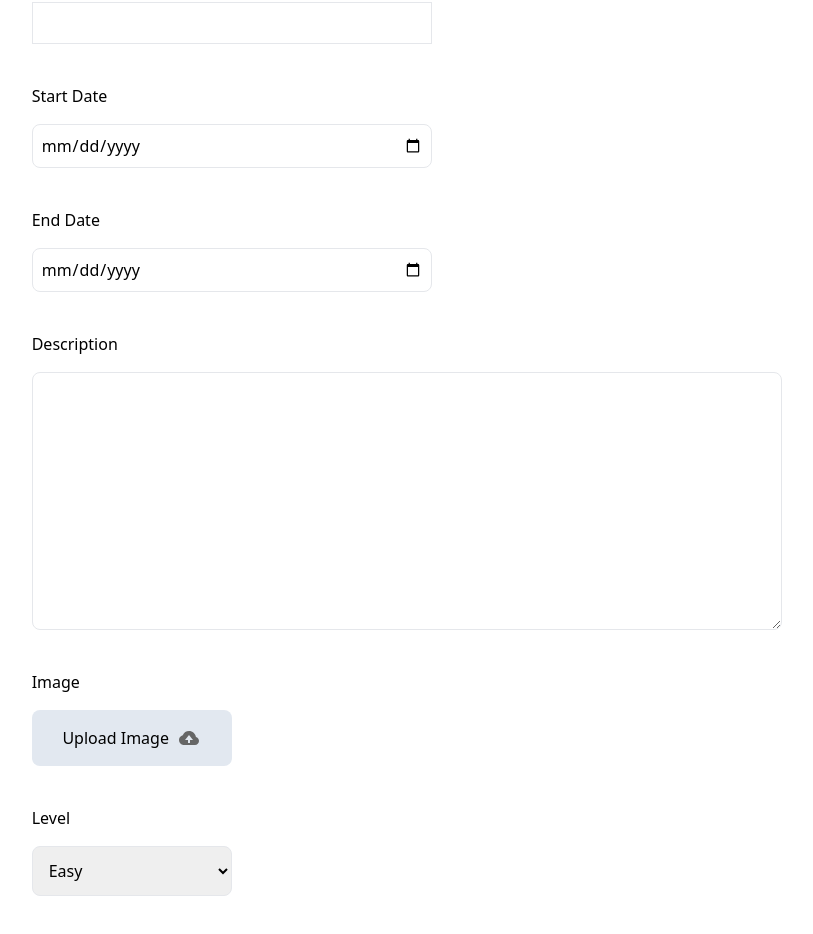
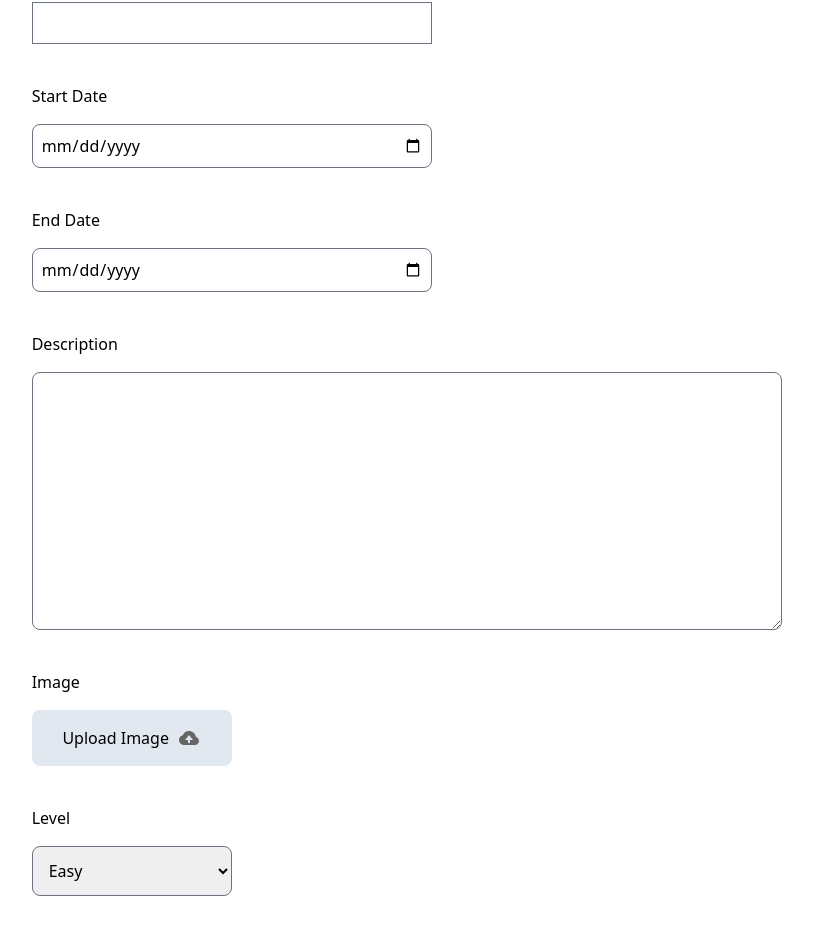
Before and after one commit to srikanthbisai/AI-PLANET, a React (Create React App) app: page /create-challenge in a window 1280 px wide. Shown: the part 257-1191 px from the top of the page, without its empty margins (75-888 px from the left). Built offline with nearby package versions, Linux system fonts and the light colour scheme.

Commit message:
Final changes

```diff
--- a/src/components/CardDetails.js
+++ b/src/components/CardDetails.js
@@ -68,9 +68,9 @@ const CardDetails = ({ cards, deleteCard }) => {
       </header>
 
       {/* Main Section */}
-      <div className="bg-[#003145] py-12 px-10 text-white flex-grow flex flex-col justify-center">
+      <div className="bg-[#003145] py-12 text-white flex-grow flex flex-col justify-center">
         <div className="w-3/4 mx-auto space-y-8">
-          <div className="bg-[#FFCE5C] text-black py-2 px-4 rounded-md flex items-center space-x-4 inline-block">
+          <div className="bg-[#FFCE5C] text-black py-2 px-4 rounded-md flex items-center max-w-max space-x-3">
             <img src="/timer.png" alt="" />
             <p>{getStatusMessage()} (India Standard Time)</p>
           </div>
@@ -87,11 +87,11 @@ const CardDetails = ({ cards, deleteCard }) => {
       </div>
 
       {/* Overview Section */}
-      <div className="bg-white py-8">
-        <div className="w-3/4 mx-auto">
-          <div className="flex justify-between items-center">
-            <div className="overViewContainer">
-              <h2 className="mb-4 font-bold text-2xl border-b-4 border-green-600 inline-block">
+      <div className="bg-white py-8 ">
+        <div className="w-3/4 mx-auto ">
+          <div className="flex justify-between items-center ">
+            <div className="overViewContainer border-b-4 border-green-600">
+              <h2 className="mb-4 font-bold text-2xl  inline-block">
                 Overview
               </h2>
             </div>
--- a/src/components/CreateChallengeForm.js
+++ b/src/components/CreateChallengeForm.js
@@ -31,12 +31,12 @@ const CreateChallengeForm = ({ addChallenge }) => {
   const handleSubmit = (e) => {
     e.preventDefault();
     const newChallenge = {
-      id: Date.now(), // Simple way to generate a unique ID
+      id: Date.now(), //   generating a unique ID
       ...formData,
       status: 'upcoming', // Default status
     };
     addChallenge(newChallenge);
-    navigate('/'); // Navigate back to the main page
+    navigate('/'); // Navigating back to the main page upon successful additon of New challenge
   };
 
   return (
@@ -53,14 +53,14 @@ const CreateChallengeForm = ({ addChallenge }) => {
 
       <div className="w-5/6 mx-auto mt-10 rounded-lg">
         <form onSubmit={handleSubmit} className='space-y-10 mb-10'>
-          <div className="mb-4 w-11/12 flex flex-col space-y-4 mt-2">
+          <div className="mb-4  w-11/12 flex flex-col space-y-4 mt-2">
             <label>Challenge Name</label>
             <input
               type="text"
               name="name"
               value={formData.name}
               onChange={handleChange}
-              className="w-[400px] border p-2 rouned-lg"
+              className="w-[400px] border p-2 border-gray-500"
               required
             />
           </div>
@@ -72,7 +72,7 @@ const CreateChallengeForm = ({ addChallenge }) => {
               name="startDate"
               value={formData.startDate}
               onChange={handleChange}
-              className="w-[400px] border p-2 rounded-lg"
+              className="w-[400px] border p-2 rounded-lg border-gray-500"
               required
             />
           </div>
@@ -84,7 +84,7 @@ const CreateChallengeForm = ({ addChallenge }) => {
               name="endDate"
               value={formData.endDate}
               onChange={handleChange}
-              className="w-[400px] border p-2 rounded-lg"
+              className="w-[400px] border p-2 rounded-lg border-gray-500"
               required
             />
           </div>
@@ -96,7 +96,7 @@ const CreateChallengeForm = ({ addChallenge }) => {
               rows={10}
               value={formData.description}
               onChange={handleChange}
-              className="w-[750px] border p-2 rounded-lg"
+              className="w-[750px] border p-2 rounded-lg border-gray-500"
               required
             />
           </div>
@@ -128,7 +128,7 @@ const CreateChallengeForm = ({ addChallenge }) => {
               name="level"
               value={formData.level}
               onChange={handleChange}
-              className="w-[200px] border p-3 rounded-lg"
+              className="w-[200px] border p-3 rounded-lg border-gray-500"
               required
             >
               <option value="Easy">Easy</option>
--- a/src/components/EditCardForm.js
+++ b/src/components/EditCardForm.js
@@ -88,20 +88,20 @@ const EditCardForm = ({ cards, updateCards }) => {
               name="name"
               value={formData.name}
               onChange={handleChange}
-              className="w-[400px] border p-2 rounded-lg"
+              className="w-[400px] border p-2 border-gray-500 rounded-lg"
               required
             />
           </div>
 
           {/* Start Date */}
-          <div className="mb-4 w-11/12 flex flex-col space-y-4 mt-2">
+          <div className="mb-4 w-11/12 flex flex-col border-gray-500 space-y-4 mt-2">
             <label>Start Date</label>
             <input
               type="date"
               name="startDate"
               value={formData.startDate}
               onChange={handleChange}
-              className="w-[400px] border p-2 rounded-lg"
+              className="w-[400px] border p-2 border-gray-500 rounded-lg"
               required
             />
           </div>
@@ -114,7 +114,7 @@ const EditCardForm = ({ cards, updateCards }) => {
               name="endDate"
               value={formData.endDate}
               onChange={handleChange}
-              className="w-[400px] border p-3 rounded-lg"
+              className="w-[400px] border p-3 border-gray-500 rounded-lg"
               required
             />
           </div>
@@ -127,7 +127,7 @@ const EditCardForm = ({ cards, updateCards }) => {
               rows={10}
               value={formData.description}
               onChange={handleChange}
-              className="w-[750px] border p-3 rounded-lg"
+              className="w-[750px] border border-gray-500 p-3 rounded-lg"
               required
             />
           </div>
@@ -167,7 +167,7 @@ const EditCardForm = ({ cards, updateCards }) => {
               name="level"
               value={formData.level}
               onChange={handleChange}
-              className="w-[200px] border p-4 rounded-lg"
+              className="w-[200px] border p-4 rounded-lg border-gray-500"
               required
             >
               <option value="Easy">Easy</option>
--- a/src/components/ListPage.js
+++ b/src/components/ListPage.js
@@ -36,7 +36,7 @@ function ListPage() {
           </p>
           <button
             onClick={handleChallenge}
-            className="text-black bg-white px-10 py-3 text-xl tracking-wide font-bold rounded-lg mt-10"
+            className="text-black bg-white px-10 py-3 text-xl tracking-wide font-bold rounded-lg mt-10 text-[#003145]"
           >
             Create Challenge
           </button>
```
